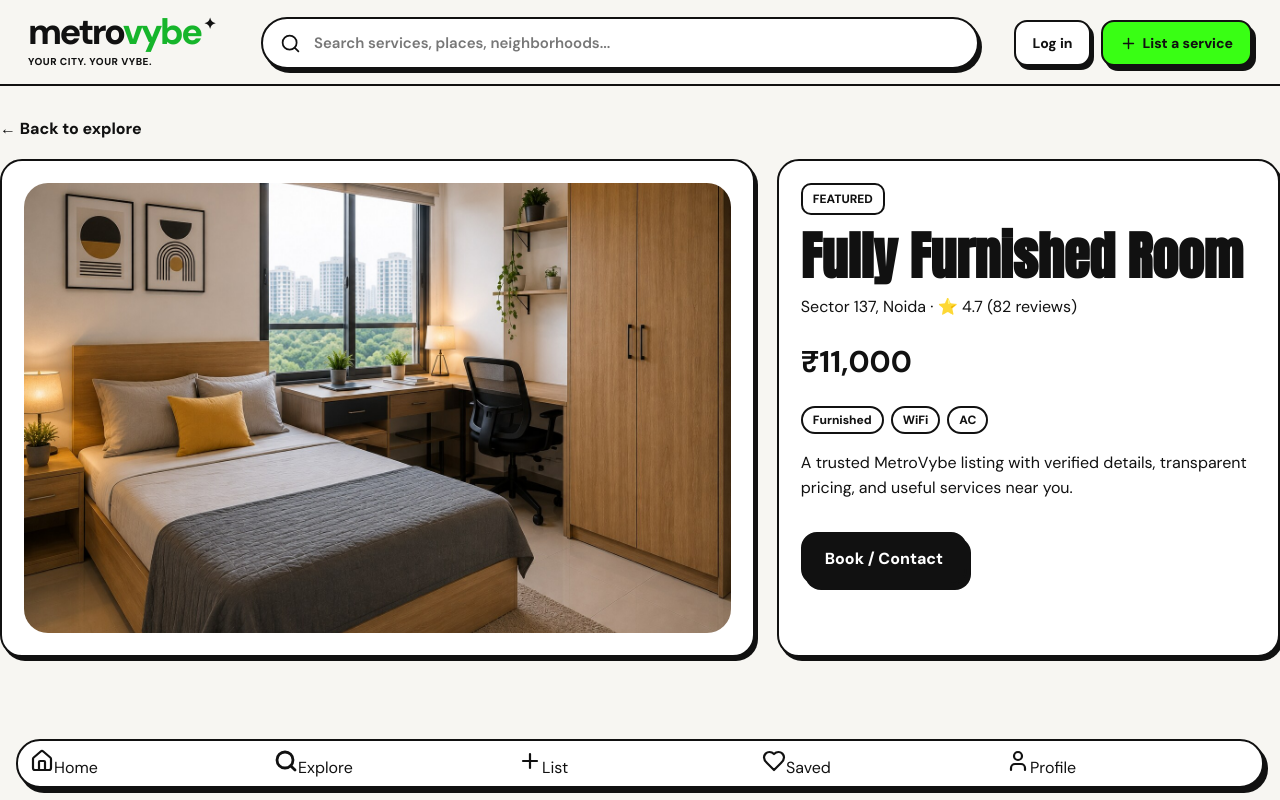
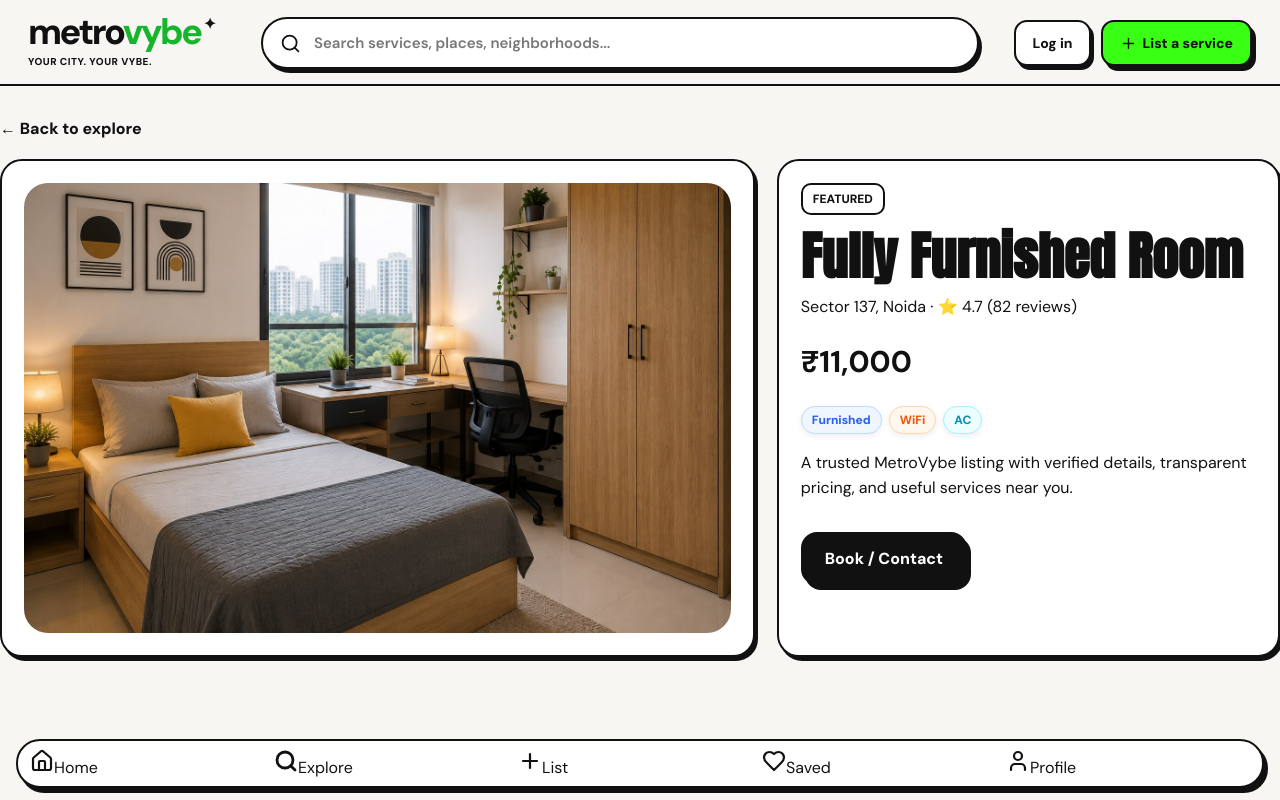
Before and after one commit to shivamdixit-code/metrovybe, a Next.js app: page /listing/fully-furnished-room in a window 1280 px wide. Built offline with nearby package versions, Linux system fonts and the light colour scheme.

Commit message:
Improve listing colors and category tags

```diff
--- a/app/globals.css
+++ b/app/globals.css
@@ -76,7 +76,61 @@ img{max-width:100%;display:block}
 .meta{font-size:13px;font-weight:600;margin-top:7px}
 .rating{color:#111;margin-left:10px}.star{color:#72d600}
 .tags{display:flex;gap:7px;flex-wrap:wrap;margin-top:12px}
-.tag{border:2px solid #111;border-radius:20px;padding:4px 10px;font-size:12px;font-weight:800;background:#fff}
+.tag{
+  border:1px solid #D8DEE9;
+  border-radius:20px;
+  padding:5px 10px;
+  font-size:12px;
+  font-weight:800;
+  background:#F8FAFC;
+  color:#334155;
+  display:inline-flex;
+  align-items:center;
+  gap:4px;
+  box-shadow:0 2px 6px rgba(15,23,42,0.08);
+  transition:transform .15s ease, box-shadow .15s ease;
+}
+
+.tag:hover{
+  transform:translateY(-1px);
+  box-shadow:0 4px 10px rgba(15,23,42,0.14);
+}
+
+.tag:nth-child(1){
+  background:#EFF6FF;
+  color:#2563EB;
+  border-color:#BFDBFE;
+}
+
+.tag:nth-child(2){
+  background:#FFF7ED;
+  color:#EA580C;
+  border-color:#FED7AA;
+}
+
+.tag:nth-child(3){
+  background:#ECFEFF;
+  color:#0891B2;
+  border-color:#A5F3FC;
+}
+
+.tag:nth-child(4){
+  background:#F5F3FF;
+  color:#7C3AED;
+  border-color:#DDD6FE;
+}
+
+.tag:nth-child(5){
+  background:#F0FDF4;
+  color:#16A34A;
+  border-color:#BBF7D0;
+}
+
+.tag:nth-child(6){
+  background:#FDF2F8;
+  color:#DB2777;
+  border-color:#FBCFE8;
+}
 
 .bottom-nav{position:fixed;bottom:12px;left:50%;transform:translateX(-50%);width:min(1260px,calc(100% - 32px));background:#fff;border:var(--line);border-radius:24px;box-shadow:4px 5px 0 #111;z-index:60;display:grid;grid-template-columns:repeat(5,1fr);padding:8px 12px}
 .nav-item{display:flex;flex-direction:column;align-items:center;gap:3px;font-size:13px;font-weight:800;padding:5px}
@@ -500,3 +554,8 @@ table{border-collapse:collapse;width:100%;min-width:720px}th,td{text-align:left;
   background: transparent;
   border-radius: 0;
 }
+
+
+.card-image {
+  position: relative;
+}
```
